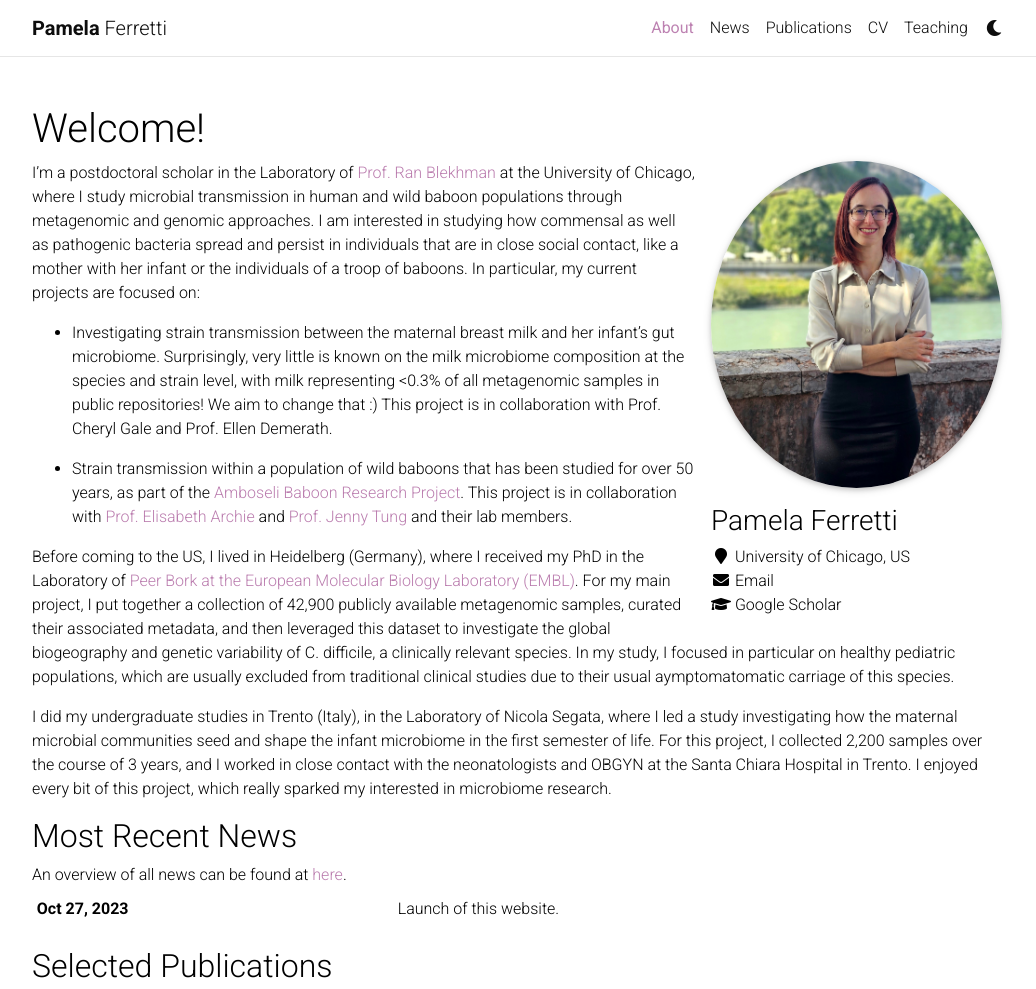
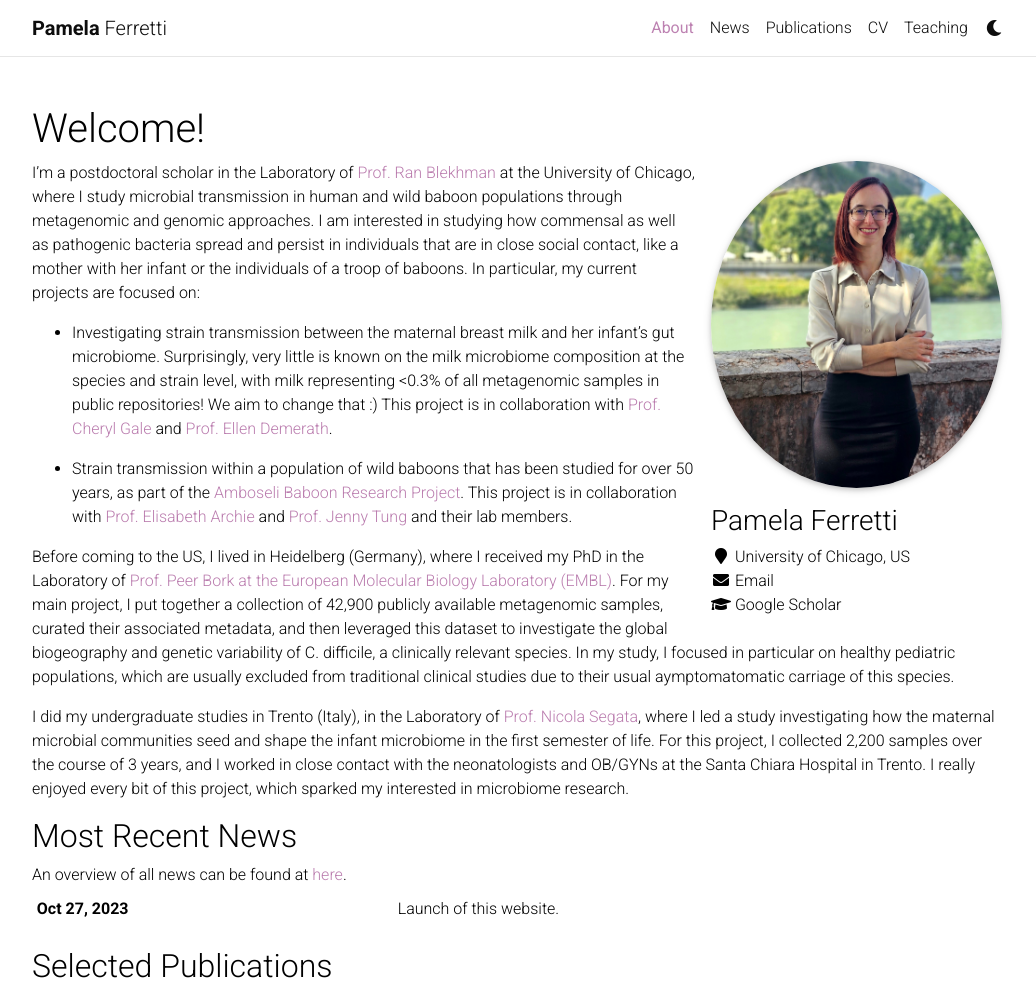
Before and after one commit to pamelaferretti/pamelaferretti.github.io, a Jekyll site: the page built from _pages/about.md, in a window 1280 px wide and 1163 px high, cut to the strip 0-989 px from the top of the window. Shown: the whole strip, without its empty margins (123-1159 px from the left). Built offline with Jekyll 4.4.1, drawn with Linux system fonts in a browser that asks for light colours; full-size pictures stand in for the smaller copies a plugin makes; comment, search, counter and statistics services are not loaded; a style sheet for code colours, icons or effects is not loaded.

Commit message:
Update about.md
added missing profs.

```diff
--- a/_pages/about.md
+++ b/_pages/about.md
@@ -23,11 +23,10 @@
 
 I'm a postdoctoral scholar in the Laboratory of [Prof. Ran Blekhman](http://blekhmanlab.org/) at the University of Chicago, where I study microbial transmission in human and wild baboon populations through metagenomic and genomic approaches. I am interested in studying how commensal as well as pathogenic bacteria spread and persist in individuals that are in close social contact, like a mother with her infant or the individuals of a troop of baboons. In particular, my current projects are focused on:
 
-- Investigating strain transmission between the maternal breast milk and her infant's gut microbiome. Surprisingly, very little is known on the milk microbiome composition at the species and strain level, with milk representing <0.3% of all metagenomic samples in public repositories! We aim to change that :) This project is in collaboration with Prof. Cheryl Gale and Prof. Ellen Demerath.
+- Investigating strain transmission between the maternal breast milk and her infant's gut microbiome. Surprisingly, very little is known on the milk microbiome composition at the species and strain level, with milk representing <0.3% of all metagenomic samples in public repositories! We aim to change that :) This project is in collaboration with [Prof. Cheryl Gale](https://med.umn.edu/bio/cheryl-gale) and [Prof. Ellen Demerath](https://directory.sph.umn.edu/bio/sph-a-z/ellen-demerath).
 
 - Strain transmission within a population of wild baboons that has been studied for over 50 years, as part of the [Amboseli Baboon Research Project](https://amboselibaboons.nd.edu/). This project is in collaboration with [Prof. Elisabeth Archie](https://sites.nd.edu/archielab/) and [Prof. Jenny Tung](http://www.tung-lab.org/) and their lab members.
 
-Before coming to the US, I lived in Heidelberg (Germany), where I received my PhD in the Laboratory of [Peer Bork at the European Molecular Biology Laboratory (EMBL)](https://www.embl.org/groups/bork/). For my main project, I put together a collection of 42,900 publicly available metagenomic samples, curated their associated metadata, and then leveraged this dataset to investigate the global biogeography and genetic variability of C. difficile, a clinically relevant species. In my study, I focused in particular on healthy pediatric populations, which are usually excluded from traditional clinical studies due to their usual aymptomatomatic carriage of this species.
+Before coming to the US, I lived in Heidelberg (Germany), where I received my PhD in the Laboratory of [Prof. Peer Bork at the European Molecular Biology Laboratory (EMBL)](https://www.embl.org/groups/bork/). For my main project, I put together a collection of 42,900 publicly available metagenomic samples, curated their associated metadata, and then leveraged this dataset to investigate the global biogeography and genetic variability of C. difficile, a clinically relevant species. In my study, I focused in particular on healthy pediatric populations, which are usually excluded from traditional clinical studies due to their usual aymptomatomatic carriage of this species.
 
-I did my undergraduate studies in Trento (Italy), in the Laboratory of Nicola Segata, where I led a study investigating how the maternal microbial communities seed and shape the infant microbiome in the first semester of life. For this project, I collected 2,200 samples over the course of 3 years, and I worked in close contact with the neonatologists and OBGYN at the Santa Chiara Hospital in Trento.
-I enjoyed every bit of this project, which really sparked my interested in microbiome research.
+I did my undergraduate studies in Trento (Italy), in the Laboratory of [Prof. Nicola Segata](http://segatalab.cibio.unitn.it/), where I led a study investigating how the maternal microbial communities seed and shape the infant microbiome in the first semester of life. For this project, I collected 2,200 samples over the course of 3 years, and I worked in close contact with the neonatologists and OB/GYNs at the Santa Chiara Hospital in Trento. I really enjoyed every bit of this project, which sparked my interested in microbiome research.
```
